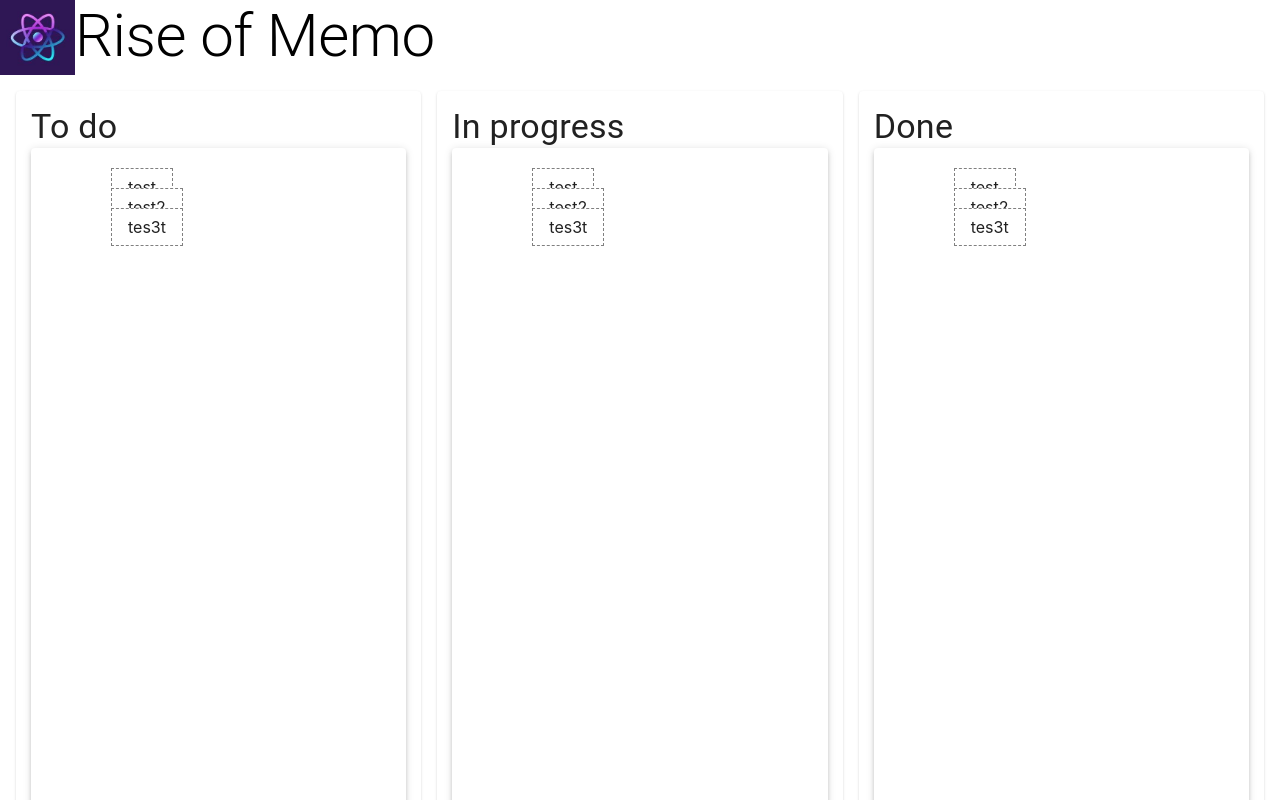
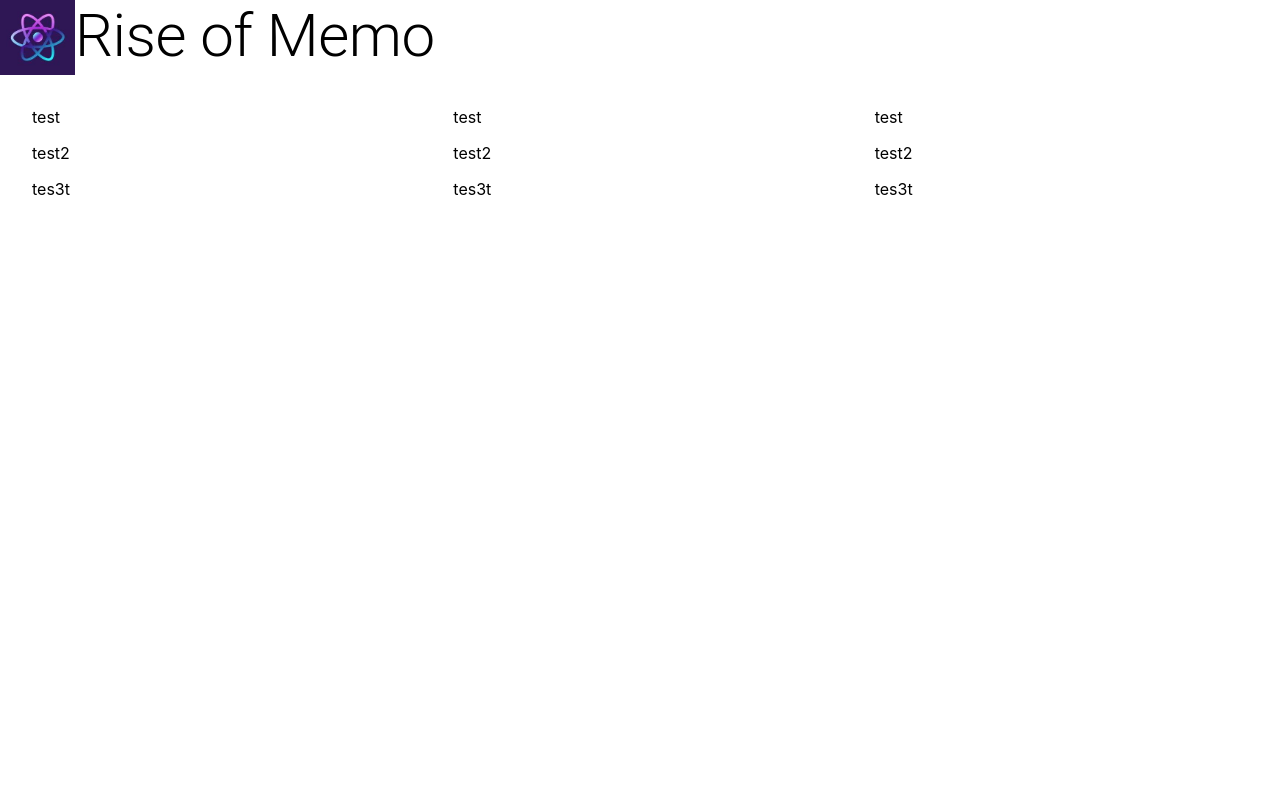
Before and after one commit to Rise-of-React/RiseMemo, a Next.js app: page / in a window 1280 px wide. Shown: the top 800 px of the page. Built offline with nearby package versions, Linux system fonts and the light colour scheme.

Commit message:
Change React-dnd To React-beautiful-dnd

```diff
--- a/components/Board.tsx
+++ b/components/Board.tsx
@@ -20,7 +20,7 @@ export const Board = <T extends unknown>({ data, height, title }: BoardProps) =>
       <Paper elevation={3}>
         <Grid container alignItems={'stretch'} direction={'column'}>
           <Box width={1}>
-            <div style={{ height: height }}>
+            <List style={{ height: height }}>
               {data.map((memo, index) => {
                 return (
                   <div key={index}>
@@ -29,7 +29,7 @@ export const Board = <T extends unknown>({ data, height, title }: BoardProps) =>
                   </div>
                 );
               })}
-            </div>
+            </List>
           </Box>
         </Grid>
       </Paper>
--- a/components/DragBoard.tsx
+++ /dev/null
@@ -1,78 +0,0 @@
-import { Box, Divider, Grid, List, Paper } from '@material-ui/core';
-import React, { CSSProperties } from 'react';
-import { CustomTypoGraphy } from './Atoms/CustomTypography';
-import { MemoData, MemoItem } from './MemoItem';
-import update from 'immutability-helper';
-import { useDrop, XYCoord } from 'react-dnd';
-import { DragListItem } from './DragListItem';
-
-export interface DragBoardProps {
-  data: MemoData;
-  height?: number;
-  title: string;
-}
-
-const style: CSSProperties = {
-  position: 'relative',
-};
-
-interface DragItem {
-  left: number;
-  top: number;
-  id: string;
-}
-
-export const DragBoard = <T extends unknown>({ data, height, title }: DragBoardProps) => {
-  const [memoList, setMemoList] = React.useState<MemoData>({
-    1: { content: 'test', top: 20, left: 80 },
-    2: { content: 'test2', top: 40, left: 80 },
-    3: { content: 'tes3t', top: 60, left: 80 },
-  });
-
-  const moveList = React.useCallback(
-    (id: string, left: number, top: number) => {
-      setMemoList(
-        update(memoList, {
-          [id]: {
-            $merge: { left, top },
-          },
-        })
-      );
-    },
-    [memoList, setMemoList]
-  );
-
-  const [, drop] = useDrop(
-    () => ({
-      accept: 'Box',
-      drop(item: DragItem, monitor) {
-        const delta = monitor.getDifferenceFromInitialOffset() as XYCoord;
-        const left = Math.round(item.left + delta.x);
-        const top = Math.round(item.top + delta.y);
-        moveList(item.id, left, top);
-        return undefined;
-      },
-    }),
-    [moveList]
-  );
-
-  return (
-    <Paper style={{ padding: 15 }}>
-      <CustomTypoGraphy title={title} />
-      <Paper elevation={3}>
-        <Box width={1}>
-          <div style={{ height: height, ...style }} ref={drop}>
-            {Object.keys(data).map((key) => {
-              const { left, top, content } = memoList[key];
-              return (
-                <DragListItem key={key} id={key} left={left} top={top}>
-                  {content}
-                </DragListItem>
-              );
-            })}
-          </div>
-        </Box>
-      </Paper>
-    </Paper>
-  );
-};
--- a/components/DragListItem.tsx
+++ /dev/null
@@ -1,38 +0,0 @@
-import React, { CSSProperties } from 'react';
-import { useDrag } from 'react-dnd';
-
-export interface DragListItemProps {
-  id: string;
-  top: number;
-  left: number;
-}
-
-const style: CSSProperties = {
-  position: 'absolute',
-  border: '1px dashed gray',
-  backgroundColor: 'white',
-  padding: '0.5rem 1rem',
-  cursor: 'move',
-};
-
-export const DragListItem: React.FC<DragListItemProps> = ({ id, top, left, children }) => {
-  const [{ isDragging }, drag] = useDrag(
-    () => ({
-      type: 'Box',
-      item: { id, top, left },
-      collect: (monitor) => ({
-        isDragging: monitor.isDragging(),
-      }),
-    }),
-    [id, top, left]
-  );
-  console.log(children);
-  if (isDragging) {
-    return <div ref={drag} />;
-  }
-  return (
-    <div ref={drag} style={{ ...style, left, top }} role="Box">
-      {children}
-    </div>
-  );
-};
--- /dev/null
+++ b/components/DraggableList.tsx
@@ -0,0 +1,27 @@
+import { List } from '@material-ui/core';
+import React, { FC } from 'react';
+import { Draggable, DroppableProvided, DroppableStateSnapshot } from 'react-beautiful-dnd';
+import { DraggableListItem } from './DraggableListItem';
+import { MemoData } from './MemoItem';
+
+interface DraggableListProps {
+  provided: DroppableProvided;
+  snapshop: DroppableStateSnapshot;
+  data: MemoData[];
+}
+
+export const DraggableList: FC<DraggableListProps> = ({ data, provided, snapshop }) => {
+  return (
+    <List {...provided.droppableProps} ref={provided.innerRef}>
+      {data.map((el, index) => {
+        return (
+          <Draggable key={index} draggableId={index.toString()} index={index}>
+            {(provided, snapshop) => {
+              return <DraggableListItem provided={provided} snapshop={snapshop} item={el} key={index} />;
+            }}
+          </Draggable>
+        );
+      })}
+    </List>
+  );
+};
--- /dev/null
+++ b/components/DraggableListItem.tsx
@@ -0,0 +1,18 @@
+import { ListItem } from '@material-ui/core';
+import React, { FC } from 'react';
+import { DraggableProvided, DraggableStateSnapshot } from 'react-beautiful-dnd';
+import { MemoData } from './MemoItem';
+
+interface DraggableListItemProps {
+  item: MemoData;
+  provided: DraggableProvided;
+  snapshop: DraggableStateSnapshot;
+}
+
+export const DraggableListItem: FC<DraggableListItemProps> = ({ item, provided, snapshop }) => {
+  return (
+    <ListItem ref={provided.innerRef} {...provided.draggableProps} {...provided.dragHandleProps}>
+      {item.content}
+    </ListItem>
+  );
+};
--- /dev/null
+++ b/components/DroppableBoard.tsx
@@ -0,0 +1,47 @@
+import { Grid } from '@material-ui/core';
+import React, { FC } from 'react';
+import { DragDropContext, Droppable, DropResult, ResponderProvided } from 'react-beautiful-dnd';
+import { DraggableList } from './DraggableList';
+
+interface DroppableBoardProps {}
+
+type BoardObject = {
+  id: string;
+  name: string;
+};
+
+const boardList: BoardObject[] = [
+  { id: '1', name: 'To do' },
+  { id: '1', name: 'Process' },
+  { id: '1', name: 'Complete' },
+];
+
+const tempData = [
+  { content: 'test', top: 20, left: 80 },
+  { content: 'test2', top: 40, left: 80 },
+  { content: 'tes3t', top: 60, left: 80 },
+];
+
+export const DroppableBoard: FC<DroppableBoardProps> = ({}) => {
+  const onDragEnd = (result: DropResult, provided: ResponderProvided) => {
+    console.log(result, provided);
+  };
+
+  return (
+    <DragDropContext onDragEnd={onDragEnd}>
+      {boardList.map((board) => {
+        return (
+          <Droppable key={board.id} droppableId={board.id}>
+            {(provided, snapshop) => {
+              return (
+                <Grid item xs={4}>
+                  <DraggableList provided={provided} snapshop={snapshop} data={tempData} />
+                </Grid>
+              );
+            }}
+          </Droppable>
+        );
+      })}
+    </DragDropContext>
+  );
+};
--- a/package.json
+++ b/package.json
@@ -12,13 +12,13 @@
     "immutability-helper": "^3.1.1",
     "next": "10.2.2",
     "react": "17.0.2",
-    "react-dnd": "^14.0.2",
-    "react-dnd-html5-backend": "^14.0.0",
+    "react-beautiful-dnd": "^13.1.0",
     "react-dom": "17.0.2"
   },
   "devDependencies": {
     "@types/node": "^15.3.1",
     "@types/react": "^17.0.6",
+    "@types/react-beautiful-dnd": "^13.0.0",
     "babel-plugin-styled-components": "^1.12.0",
     "typescript": "^4.2.4",
     "webpack": "^5.37.1",
--- a/pages/_app.tsx
+++ b/pages/_app.tsx
@@ -1,14 +1,8 @@
 import { AppProps } from 'next/dist/next-server/lib/router/router';
 import '../styles/globals.css';
-import { HTML5Backend } from 'react-dnd-html5-backend';
 import React from 'react';
-import { DndProvider } from 'react-dnd';
 function MyApp({ Component, pageProps }: AppProps) {
-  return (
-    <DndProvider backend={HTML5Backend}>
-      <Component {...pageProps} />
-    </DndProvider>
-  );
+  return <Component {...pageProps} />;
 }
 
 export default MyApp;
--- a/pages/index.tsx
+++ b/pages/index.tsx
@@ -1,15 +1,14 @@
-import { Grid, makeStyles, Paper } from '@material-ui/core';
+import { Grid, makeStyles } from '@material-ui/core';
 import React from 'react';
 import { AppBar } from '../components/Atoms/AppBar';
-import { CustomTypoGraphy } from '../components/Atoms/CustomTypography';
 import { Board } from '../components/Board';
-import { DragBoard } from '../components/DragBoard';
+import { DroppableBoard } from '../components/DroppableBoard';
 
-const tempData = {
-  1: { content: 'test', top: 20, left: 80 },
-  2: { content: 'test2', top: 40, left: 80 },
-  3: { content: 'tes3t', top: 60, left: 80 },
-};
+const tempData = [
+  { content: 'test', top: 20, left: 80 },
+  { content: 'test2', top: 40, left: 80 },
+  { content: 'tes3t', top: 60, left: 80 },
+];
 
 const useStyles = makeStyles((theme) => ({
   root: {
@@ -27,15 +26,7 @@ export default function Home() {
     <>
       <AppBar />
       <Grid container spacing={2} className={classes.root}>
-        <Grid item xs={4}>
-          <DragBoard key={1} data={tempData} height={800} title="To do" />
-        </Grid>
-        <Grid item xs={4}>
-          <DragBoard key={2} data={tempData} height={800} title="In progress" />
-        </Grid>
-        <Grid item xs={4}>
-          <DragBoard key={3} data={tempData} height={800} title="Done" />
-        </Grid>
+        <DroppableBoard></DroppableBoard>
       </Grid>
     </>
   );
```
Also changed, not shown: components/MemoItem.tsx (+3 -5 lines), 1 other file (tests, documents, lock files or other folders).
